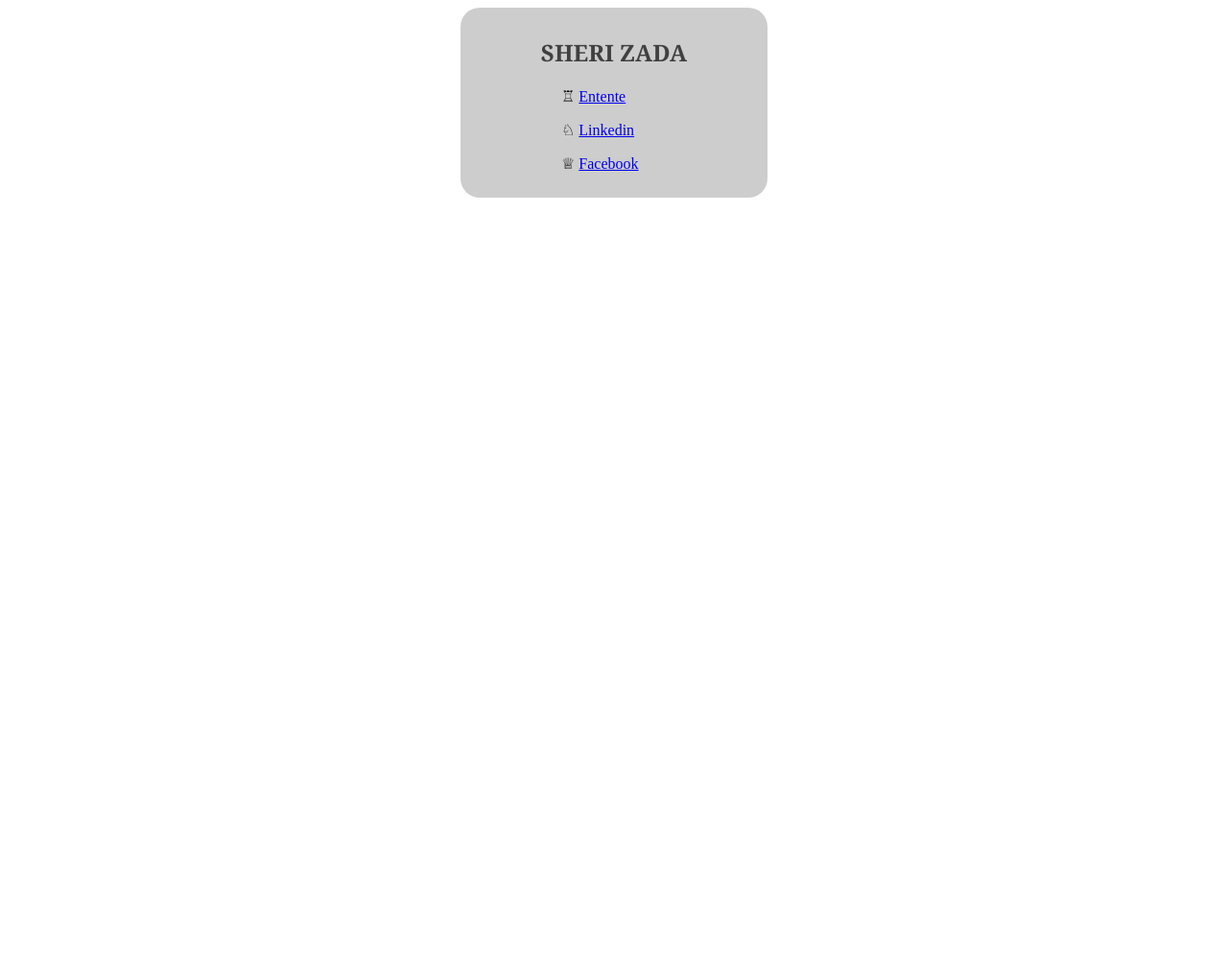
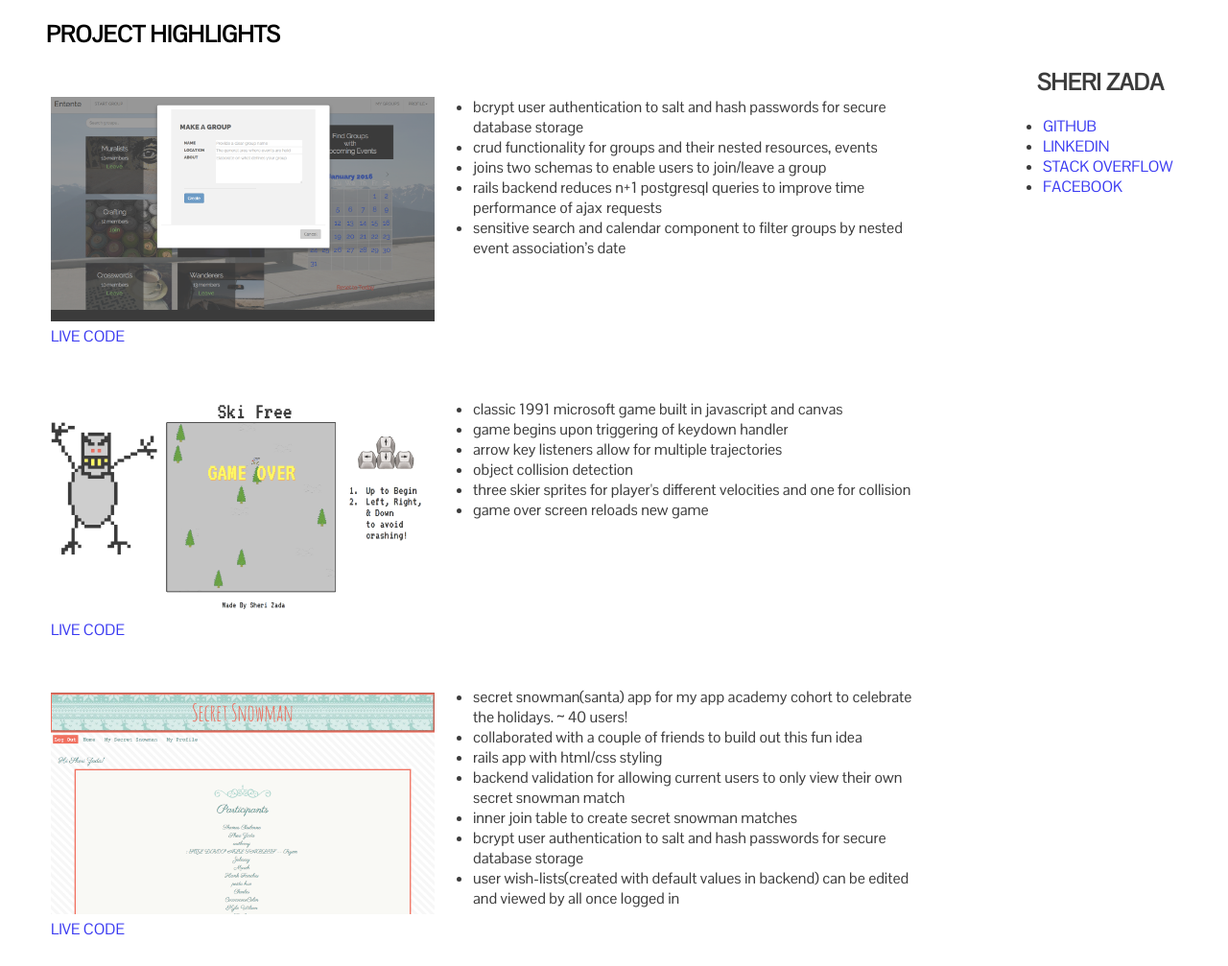
Before and after one commit to tangerine-orange/tangerine-orange.github.io, a plain HTML site: page index.html in a window 1280 px wide. Shown: the whole page at 96% size. Before the commit the page ends 800 px from the top, so only its background shows below. Drawn offline with nearby package versions, Linux system fonts and the light colour scheme.

Commit message:
restyle and addproject screenshots and descriptions

```diff
--- a/index.html
+++ b/index.html
@@ -12,51 +12,127 @@
         <meta name="viewport" content="width=device-width,initial-scale=1">
         <title>Sheri Zada</title>
         <link rel="shortcut icon" href="http://i876.photobucket.com/albums/ab321/zada1591/favicon_16x16_zpsrnoo9ny3.png">
-        <link rel="stylesheet" href="//code.jquery.com/ui/1.11.4/themes/smoothness/jquery-ui.css">
-        <script src="//code.jquery.com/jquery-1.10.2.js"></script>
-        <script src="//code.jquery.com/ui/1.11.4/jquery-ui.js"></script>
-        <link rel="stylesheet" href="/resources/demos/style.css">
-
+        <link href='https://fonts.googleapis.com/css?family=Pontano+Sans' rel='stylesheet' type='text/css'>
       <style type="text/css">
         body {
           background-attachment: fixed;
           background-repeat: no-repeat;
           background-size: cover;
+          text-transform: uppercase;
+          font-family: 'Pontano Sans', sans-serif;
         }
-    .content {
-        margin-left:auto;
-        margin-right:auto;
-        float:center;
-        clear:both;
-        background-color:rgba(184,184,184,0.7);
-        max-width:300px;
-        padding: 10px;
-        border-radius:20px;
+        .header-content {
+          float: right;
+          width: 200px;
+          background-color: white;
+          /*top: 40%;
+          top: calc(50% - 115px);
+          top: -moz-calc(50% - 115px);
+          top: -webkit-calc(50% - 115px);*/
+          right: 12%;
+          right: calc(50% - 125px);
+          right: -moz-calc(50% - 125px);
+          right: -webkit-calc(50% - 125px);
+          padding: 30px 25px 25px;
+          border-radius: 10px;
+          opacity: .77;
         }
-    h2 {
-        color:rgb(64,64,64);
-        font-family:Georgia;
-        text-align:center;
+        .projects {
+          width: 85%;
+          padding-left: 20px;
         }
-    .social_p {
-        padding-left:55px;
+        .project-content {
+          width: 300px;
+          background-color: white;
+          padding: 30px 25px 25px;
+          border-radius: 10px;
+          opacity: .77;
         }
-    #accWrapper{
-        width:150px;
+        .project-caption {
+          position: absolute;
+          width: 500px;
+          top: 85px;
+          margin: 0 0 0 400px;
+        }
+        .project-caption-2 {
+          position: absolute;
+          width: 500px;
+          top: 400px;
+          margin: 0 0 0 400px;
+        }
+        .project-caption-3 {
+          position: absolute;
+          width: 500px;
+          top: 700px;
+          margin: 0 0 0 400px;
+        }
+        a {
+          text-decoration: none;
+        }
+        .project-img {
+          width: 400px;
         }
       </style>
     </head>
     <body>
-
         <div class = "container">
-            <div class = "content">
-                <h2>SHERI ZADA</h2>
-                <div class="social_p">
+            <div class="header-content">
+              <h2 style="text-align: center">SHERI ZADA</h2>
+              <div>
                 <ul>
-                      <p>&#9814;  <a href = "http://entente.io" target = "_blank">Entente</a></p>
-                      <p>&#9816;  <a href = "https://www.linkedin.com/pub/sheri-zada/101/b15/684" target = "_blank">Linkedin</a></p>
-                      <p>&#9813;  <a href = "https://www.facebook.com/shadarezada" target = "_blank">Facebook</a></p>
+                  <li><a href = "https://www.github.com/sherzader" target = "_blank">Github</a></li>
+                  <li><a href = "https://www.linkedin.com/pub/sheri-zada/101/b15/684" target = "_blank">Linkedin</a></li>
+                  <li><a href = "http://stackoverflow.com/users/4772334/zader" target = "_blank">Stack Overflow</a></li>
+                  <li><a href = "https://www.facebook.com/shadarezada" target = "_blank">Facebook</a></li>
                 </ul>
+              </div>
+            </div>
+            <div class="projects">
+              <h2 style="padding-left: 20px">Project Highlights</h2>
+              <div class="project-content">
+                  <img src="./assets/entente-grab.png" class="project-img" />
+                  <a href = "http://entente.io" target = "_blank">Live</a>
+                  <a href = "https://www.github.com/sherzader/entente" target = "_blank">Code</a>
+                  <div class="project-caption" style="text-transform: lowercase">
+                    <ul>
+                      <li>BCrypt User Authentication to salt and hash passwords for secure database storage</li>
+                      <li>CRUD functionality for groups and their nested resources, events</li>
+                      <li>Joins two schemas to enable users to join/leave a group</li>
+                      <li>Rails backend reduces N+1 PostgreSQL queries to improve time performance of AJAX requests</li>
+                      <li>Sensitive search and Calendar component to filter groups by nested event association’s date</li>
+                    </ul>
+                  </div>
+              </div>
+              <div class="project-content">
+                  <img src="./assets/ski-free-grab.png" class="project-img" />
+                  <a href = "http://sherizada.com/ski-free" target = "_blank">Live</a>
+                  <a href = "https://www.github.com/sherzader/ski-free" target = "_blank">Code</a>
+                  <div class="project-caption-2" style="text-transform: lowercase">
+                    <ul>
+                      <li>Classic 1991 Microsoft game built in JavaScript and Canvas</li>
+                      <li>Game begins upon triggering of keydown handler</li>
+                      <li>Arrow key listeners allow for multiple trajectories</li>
+                      <li>Object collision detection</li>
+                      <li>Three skier sprites for player's different velocities and one for collision</li>
+                      <li>Game Over screen reloads new game</li>
+                    </ul>
+                  </div>
+              </div>
+              <div class="project-content">
+                  <img src="./assets/secretsnowman-grab.png" class="project-img" />
+                  <a href = "http://secret-snowman.herokuapp.com/signup" target = "_blank">Live</a>
+                  <a href = "http://sherizada.com/SecretSnowman" target = "_blank">Code</a>
+                  <div class="project-caption-3" style="text-transform: lowercase">
+                    <ul>
+                      <li>Secret Snowman(Santa) app for my App Academy cohort to celebrate the holidays. ~ 40 users!</li>
+                      <li>Collaborated with a couple of friends to build out this fun idea</li>
+                      <li>Rails app with HTML/CSS styling</li>
+                      <li>Backend validation for allowing current users to only view their own secret snowman match</li>
+                      <li>Inner join table to create secret snowman matches</li>
+                      <li>BCrypt User Authentication to salt and hash passwords for secure database storage</li>
+                      <li>User wish-lists(created with default values in backend) can be edited and viewed by all once logged in</li>
+                    </ul>
+                  </div>
               </div>
             </div>
         </div>
```
Also changed, not shown: assets/Octocat.png (added), assets/entente-grab.png (added), assets/secretsnowman-grab.png (added), assets/ski-free-grab.png (added), 1 other file. Lines whose indentation alone changed are shown as unchanged.
